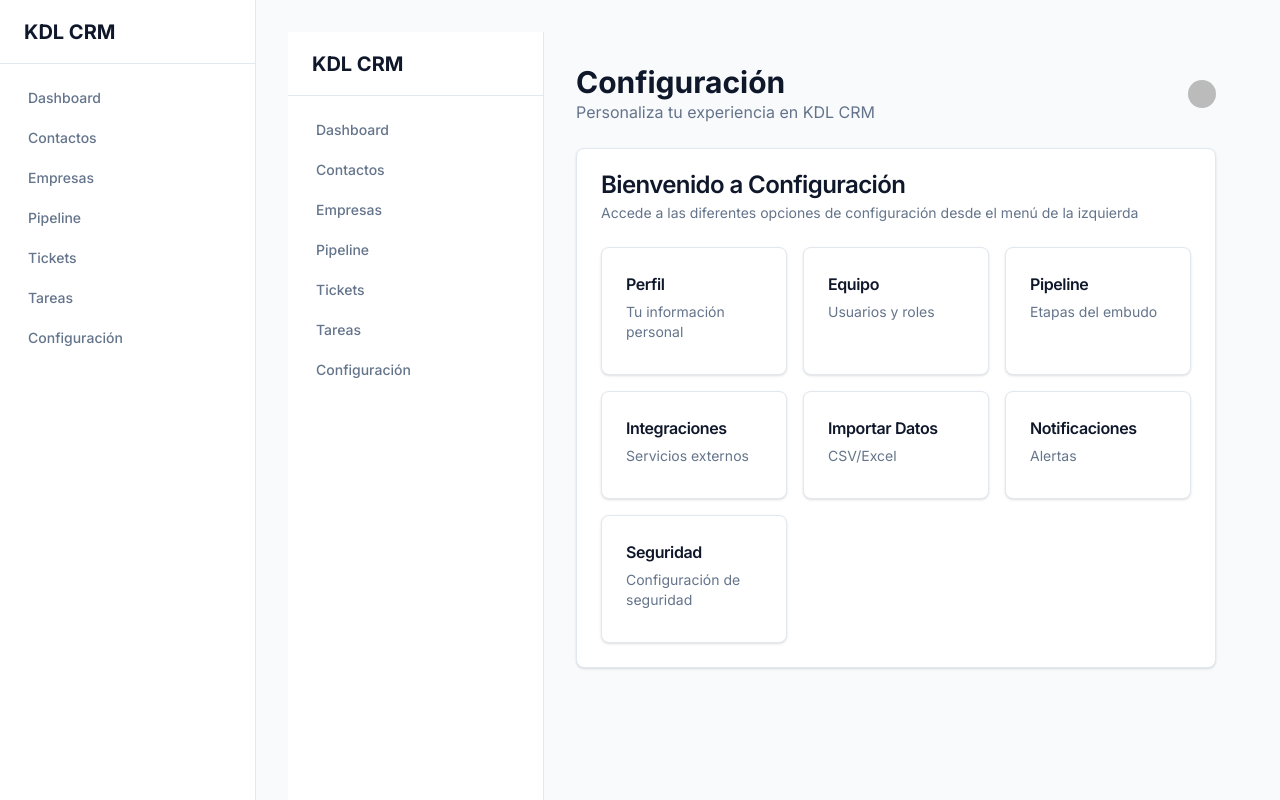
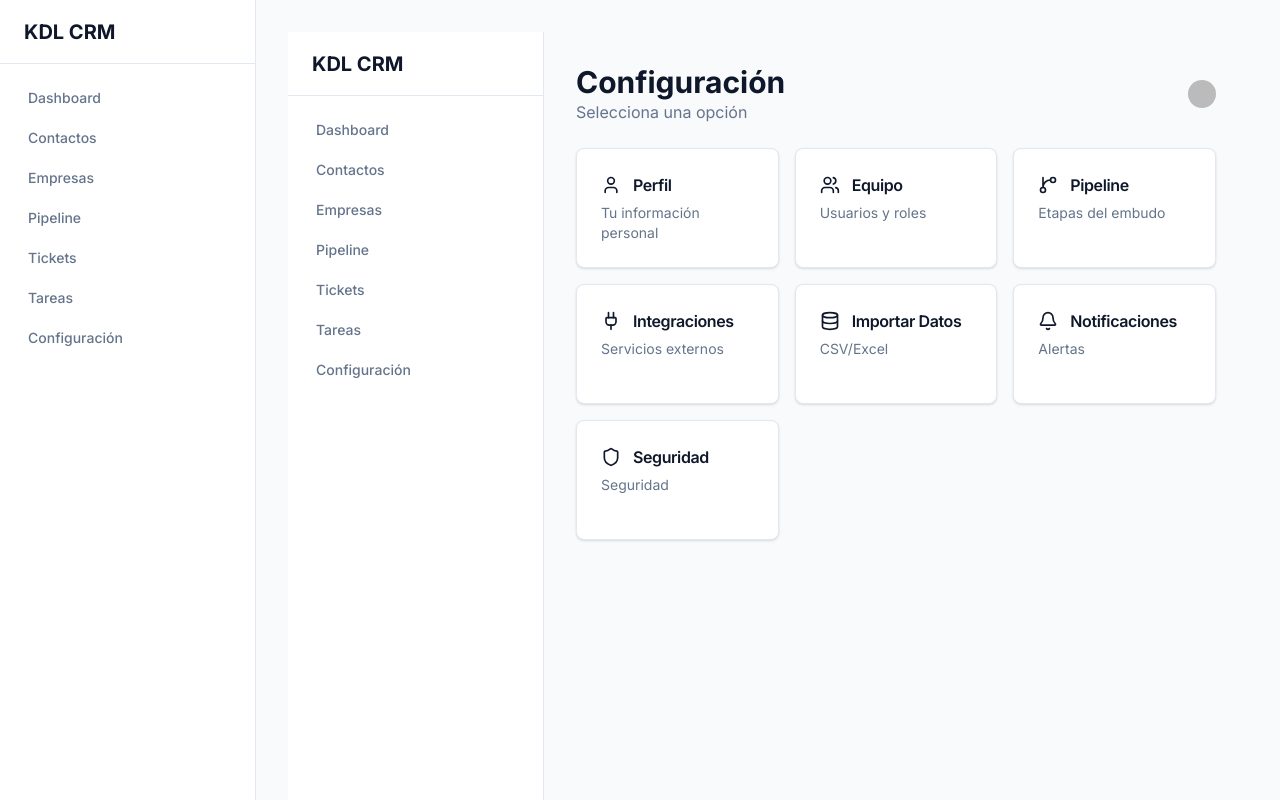
Before and after one commit to fargo-originals/kdl-crm, a Next.js app: page /settings in a window 1280 px wide. Built offline with nearby package versions, Linux system fonts and the light colour scheme; no server answers; sample sign-in values are in the browser's storage; some icons are missing.

Commit message:
fix: make settings cards clickable links

```diff
--- a/src/app/(app)/settings/page.tsx
+++ b/src/app/(app)/settings/page.tsx
@@ -1,8 +1,19 @@
 "use client";
 
+import Link from "next/link";
 import { UserButton } from "@clerk/nextjs";
 import { Card, CardContent, CardHeader, CardTitle, CardDescription } from "@/components/ui/card";
-import { Badge } from "@/components/ui/badge";
+import { User, Users, GitBranch, Plug, Database, Bell, Shield } from "lucide-react";
+
+const sections = [
+  { name: "Perfil", href: "/settings/profile", icon: User, description: "Tu información personal" },
+  { name: "Equipo", href: "/settings/team", icon: Users, description: "Usuarios y roles" },
+  { name: "Pipeline", href: "/settings/pipeline", icon: GitBranch, description: "Etapas del embudo" },
+  { name: "Integraciones", href: "/settings/integrations", icon: Plug, description: "Servicios externos" },
+  { name: "Importar Datos", href: "/settings/import", icon: Database, description: "CSV/Excel" },
+  { name: "Notificaciones", href: "/settings/notifications", icon: Bell, description: "Alertas" },
+  { name: "Seguridad", href: "/settings/security", icon: Shield, description: "Seguridad" },
+];
 
 export default function SettingsPage() {
   return (
@@ -10,64 +21,25 @@ export default function SettingsPage() {
       <div className="flex items-center justify-between">
         <div>
           <h1 className="text-3xl font-bold">Configuración</h1>
-          <p className="text-muted-foreground">Personaliza tu experiencia en KDL CRM</p>
+          <p className="text-muted-foreground">Selecciona una opción</p>
         </div>
         <UserButton />
       </div>
-      <Card>
-        <CardHeader>
-          <CardTitle>Bienvenido a Configuración</CardTitle>
-          <CardDescription>
-            Accede a las diferentes opciones de configuración desde el menú de la izquierda
-          </CardDescription>
-        </CardHeader>
-        <CardContent>
-          <div className="grid gap-4 md:grid-cols-2 lg:grid-cols-3">
-            <Card>
-              <CardHeader className="pb-2">
-                <CardTitle className="text-base">Perfil</CardTitle>
-                <CardDescription>Tu información personal</CardDescription>
+      <div className="grid gap-4 md:grid-cols-2 lg:grid-cols-3">
+        {sections.map((section) => (
+          <Link key={section.name} href={section.href}>
+            <Card className="hover:shadow-md transition-shadow cursor-pointer h-full min-h-[120px] flex flex-col justify-between">
+              <CardHeader>
+                <div className="flex items-center gap-3">
+                  <section.icon className="h-5 w-5 text-primary" />
+                  <CardTitle className="text-base">{section.name}</CardTitle>
+                </div>
+                <CardDescription>{section.description}</CardDescription>
               </CardHeader>
             </Card>
-            <Card>
-              <CardHeader className="pb-2">
-                <CardTitle className="text-base">Equipo</CardTitle>
-                <CardDescription>Usuarios y roles</CardDescription>
-              </CardHeader>
-            </Card>
-            <Card>
-              <CardHeader className="pb-2">
-                <CardTitle className="text-base">Pipeline</CardTitle>
-                <CardDescription>Etapas del embudo</CardDescription>
-              </CardHeader>
-            </Card>
-            <Card>
-              <CardHeader className="pb-2">
-                <CardTitle className="text-base">Integraciones</CardTitle>
-                <CardDescription>Servicios externos</CardDescription>
-              </CardHeader>
-            </Card>
-            <Card>
-              <CardHeader className="pb-2">
-                <CardTitle className="text-base">Importar Datos</CardTitle>
-                <CardDescription>CSV/Excel</CardDescription>
-              </CardHeader>
-            </Card>
-            <Card>
-              <CardHeader className="pb-2">
-                <CardTitle className="text-base">Notificaciones</CardTitle>
-                <CardDescription>Alertas</CardDescription>
-              </CardHeader>
-            </Card>
-            <Card>
-              <CardHeader className="pb-2">
-                <CardTitle className="text-base">Seguridad</CardTitle>
-                <CardDescription>Configuración de seguridad</CardDescription>
-              </CardHeader>
-            </Card>
-          </div>
-        </CardContent>
-      </Card>
+          </Link>
+        ))}
+      </div>
     </div>
   );
 }
```
